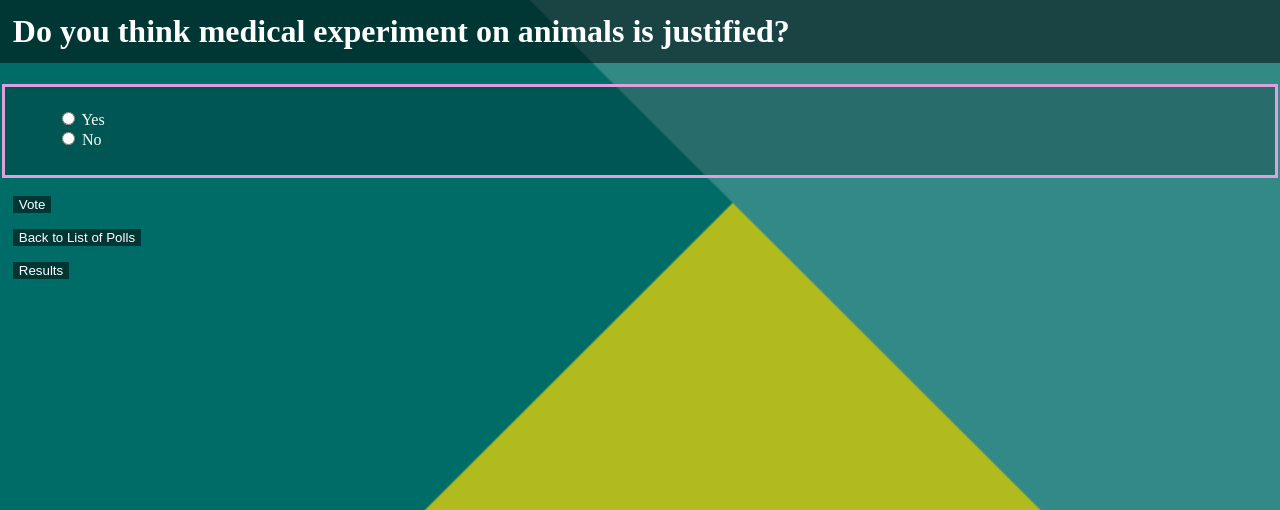
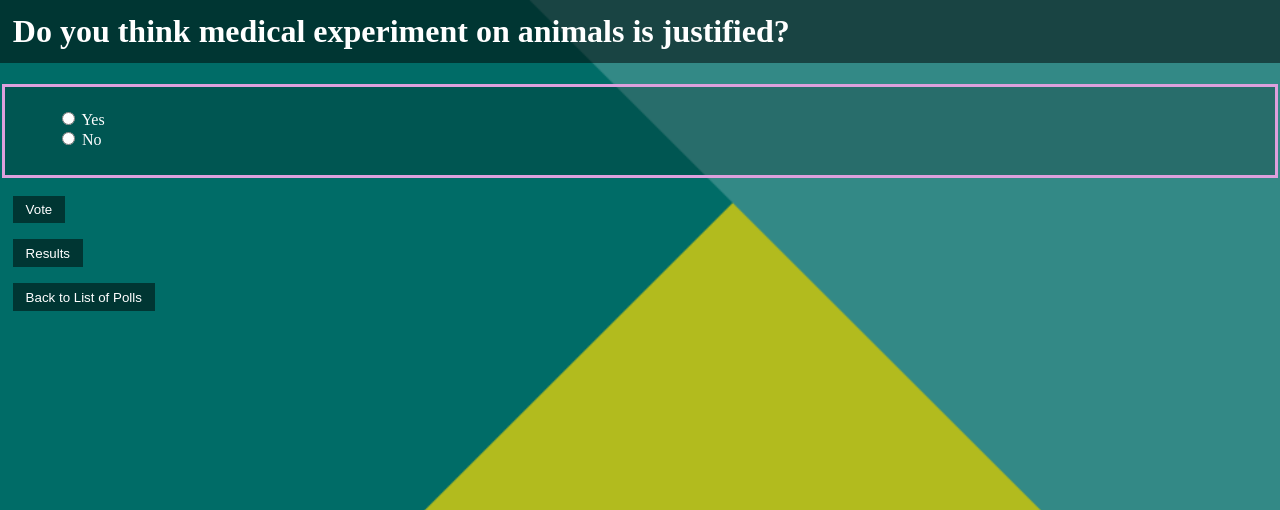
Before and after one commit to Pat-7-626/ku-polls, a Django app: page /polls/1/ in a window 1280 px wide. Shown: the top 510 px of the page. Run offline with Django 5.2, Linux system fonts and the light colour scheme; data comes from the database, SQL or seed files in the repository.

Commit message:
edit appearances

```diff
--- a/polls/static/polls/style_detail.css
+++ b/polls/static/polls/style_detail.css
@@ -33,6 +33,7 @@ input[type="submit"] {
     border: none;
     margin-left: 1%;
     cursor: pointer;
+    padding: 0.5% 1%;
 }
 
 input[type="submit"]:hover {
--- a/polls/static/polls/style_index.css
+++ b/polls/static/polls/style_index.css
@@ -22,6 +22,7 @@ input[type="submit"] {
     margin: 1%;
     border-radius: 1%;
     cursor: pointer;
+    padding: 0.5% 1%;
 }
 
 input[type="submit"]:hover {
--- a/polls/static/polls/style_result.css
+++ b/polls/static/polls/style_result.css
@@ -48,6 +48,7 @@ input[type="submit"] {
     margin: 1%;
     border-radius: 1%;
     cursor: pointer;
+    padding: 0.5% 1%;
 }
 
 input[type="submit"]:hover {
--- a/polls/static/registration/style_login.css
+++ b/polls/static/registration/style_login.css
@@ -24,9 +24,10 @@ input[type="submit"] {
     background-color: rgba(0, 0, 0, 0.5);
     color: white;
     border: none;
-    margin: 1%;
     border-radius: 1%;
+    margin-left: 2%;
     cursor: pointer;
+    padding: 0.5% 1%;
 }
 
 input[type="submit"]:hover {
--- a/polls/static/registration/style_signup.css
+++ b/polls/static/registration/style_signup.css
@@ -35,6 +35,7 @@ input[type="submit"] {
     margin: 1%;
     border-radius: 1%;
     cursor: pointer;
+    padding: 0.5% 1%;
 }
 
 input[type="submit"]:hover {
--- a/polls/templates/polls/detail.html
+++ b/polls/templates/polls/detail.html
@@ -24,10 +24,10 @@
     <input type="submit" value="Vote">
 </form>
 
+<form action="{% url 'polls:results' question.id %}" method="get">
+    <input type="submit" value="Results" />
+</form>
+
 <form action="{% url 'polls:index' %}" method="get">
     <input type="submit" value="Back to List of Polls" />
 </form>
-
-<form action="{% url 'polls:results' question.id %}" method="get">
-    <input type="submit" value="Results" />
-</form>
--- a/polls/views.py
+++ b/polls/views.py
@@ -71,7 +71,7 @@ def vote(request, question_id):
         Vote.objects.create(user=this_user, choice=selected_choice)
         # Does not have to vote yet
         # Auto save
-        messages.success(request, f"Your vote was changed to '{selected_choice.choice_text}'")
+        messages.success(request, f"Your vote was submitted to '{selected_choice.choice_text}'")
     return HttpResponseRedirect(reverse('polls:results', args=(question.id,)))
 
 
```
